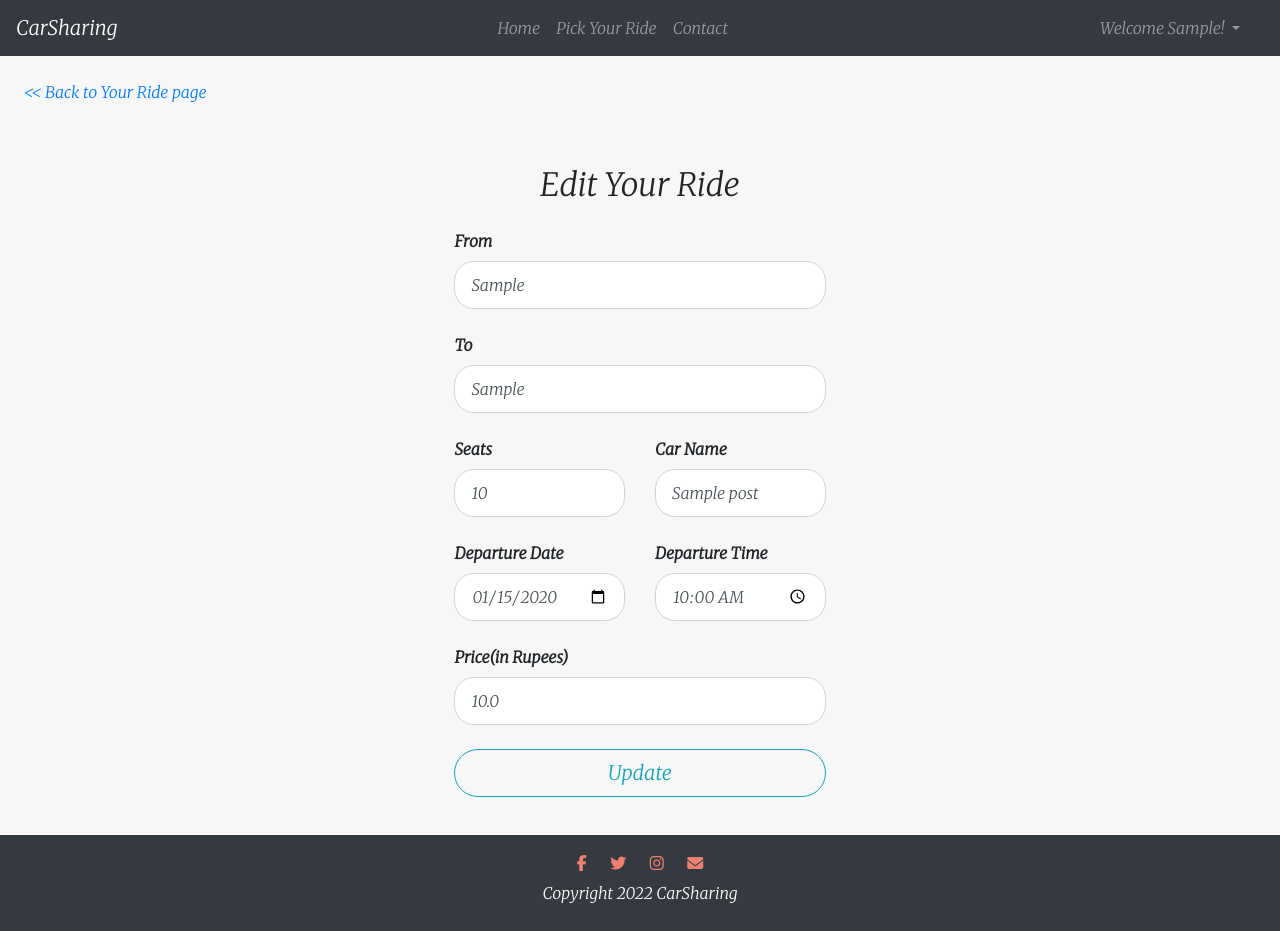
After one commit to bajpaiayush0128/django-car-sharing, a Django app: page /updateRide/1/ in a window 1280 px wide. The commit adds this page. Run offline with Django 4.2, Linux system fonts and the light colour scheme; a user stored in the database is signed in; tables that the repository leaves empty hold one stand-in row (values such as "Sample post"); some libraries are stand-ins or nearby versions.

Commit message:
created yourRide page to display all your publish rides and also created edit and delete functionalities for this

```diff
--- a/home/static/PubRide.css
+++ b/home/static/PubRide.css
@@ -13,33 +13,6 @@ body #top-section {
 .top-section {
   /* background-image: linear-gradient(45deg, #478ac9, #db545a); */
   padding: 3%;
-}
-
-.navbar-brand {
-  color: #fff;
-  font-weight: bold;
-  margin-left: 25px;
-}
-
-.navbar {
-  background-color: #191970;
-  z-index: 1;
-}
-
-#navbarcontent .nav {
-  margin: 0 0 0 0;
-}
-
-.nav-icon {
-  padding-right: 5px;
-}
-
-.navbar .dropdown-menu {
-  background-color: aliceblue;
-}
-
-.dropdown-menu a:hover {
-  background-color: #778899;
 }
 
 .row .form-control {
--- a/home/static/style.css
+++ b/home/static/style.css
@@ -57,7 +57,7 @@ background-size: cover;
 
 #choseRide {
   position: relative;
-  padding: 5% 7%;
+  padding: 3% 7%;
   text-align: center;
   margin: 2% auto;
   background-color: #fff;
@@ -97,7 +97,7 @@ background-size: cover;
 
 /* Feature Section */
 #features {
-  padding: 5% 7%;
+  padding: 3% 7%;
   position: relative;
   z-index: 1;
   background-color: #f7f7f7;
@@ -126,7 +126,7 @@ background-size: cover;
   background-color: #f7f7f7;
   border-radius: 10px;
   margin-bottom: 5px;
-  padding: 5% 7%;
+  padding: 3% 7%;
 }
 
 #testimonials h2 {
@@ -183,8 +183,12 @@ background-size: cover;
   margin: auto;
 }
 
-#contact-us{
-  padding: 5% 7%;
+#contact-us, #pickRide, #yourRide{
+  padding: 3% 7%;
+}
+
+#yourRide td i.edit{
+  cursor: pointer;
 }
 
 /* Footer Section */
--- /dev/null
+++ b/home/templates/editRide.html
@@ -0,0 +1,86 @@
+{% extends 'base.html' %}
+{% load static %}
+
+  {% block head %}
+  <title>Edit your Ride</title>
+  <link rel="stylesheet" href="{% static 'PubRide.css' %}" media="screen" />
+  {% endblock %}
+
+  {% block content %}
+  <a href="{% url 'home:yourRide' request.user.id %}" class="d-flex ml-4 my-4"> << Back to Your Ride page</a>
+  <section class="top-section" onload="resetting()">
+    <div class="container-fluid h-custom">
+      <!-- <h1 class="text-center my-2">Want to Earn?</h1>
+      <h3 class="text-center mb-3">Publish Your Ride...</h3>
+      <h5 class="text-center mb-5">
+        Save On Travel Cost By Sharing Your Ride With Passengers!
+      </h5> -->
+      <h2 class="pb-3">Edit Your Ride</h2>
+
+      <div class="row d-flex justify-content-center align-items-center h-100">
+        <div class="col-md-8 col-lg-6 col-xl-4 text-left">
+          <form name="form" method="POST">
+            {% csrf_token %}
+            <div class="row">
+              <div class="form-outline mb-4 col-sm-12">
+                <label class="form-label" for="source">From</label>
+                <input type="text" name="source" id="source" class="form-control form-control-lg"
+                  placeholder="From..." required="required" value="{{ride.source}}" />
+              </div>
+            </div>
+            <div class="row">
+              <div class="form-outline mb-4 col-sm-12">
+                <label class="form-label" for="destination">To</label>
+                <input type="text" name="destination" id="destination" class="form-control form-control-lg"
+                  placeholder="To..." required="required" value="{{ride.destination}}" />
+              </div>
+            </div>
+
+            <div class="row">
+              <div class="form-outline mb-4 col-sm-6">
+                <label class="form-label" for="vacant_seats">Seats</label>
+                <input type="number" name="vacant_seats" min="0" step="1" id="vacant_seats"
+                  class="form-control form-control-lg" placeholder="No. Of Passengers" maxlength="10"
+                  oninput="validity.valid||(value='');" required="required" value="{{ride.vacant_seats}}" />
+              </div>
+              <div class="form-outline mb-4 col-sm-6">
+                <label class="form-label" for="car_name">Car Name</label>
+                <input type="text" name="car_name" id="car_name" class="form-control form-control-lg"
+                  placeholder="Car/Model Name" required="required" value="{{ride.car_name}}"/>
+              </div>
+            </div>
+
+            <div class="row">
+              <div class="form-outline mb-4 col-sm-6">
+                <label class="form-label" for="date_of_trip">Departure Date</label>
+                <input type="date" name="date_of_trip" id="date_of_trip" class="form-control form-control-lg"
+                  placeholder="Departure Date" required="required" value="{{ride.date_of_trip|date:'Y-m-d'}}"/>
+              </div>
+              <div class="form-outline mb-4 col-sm-6">
+                <label class="form-label" for="time_of_trip">Departure Time</label>
+                <input type="time" name="time_of_trip" id="time_of_trip" class="form-control form-control-lg"
+                  placeholder="Departure Time" required="required" value="{{ride.time_of_trip|date:'H:i'}}"/>
+              </div>
+            </div>
+
+            <div class="row">
+              <div class="form-outline mb-4 col-sm-12">
+                <label class="form-label" for="price">Price(in Rupees)</label>
+                <input type="number" name="price" id="price" class="form-control form-control-lg"
+                oninput="validity.valid||(value='');" placeholder="Enter price for your trip" required="required" value="{{ride.price}}"/>
+              </div>
+            </div>
+
+            <div class="d-flex justify-content-center">
+              <button type="submit" class="btn btn-outline-info btn-block btn-lg">
+                Update
+              </button>
+            </div>
+          </form>
+        </div>
+      </div>
+    </div>
+  </section>
+
+  <script src="{% static 'PubRide.js' %}"></script>
+  {% endblock %}
--- a/home/templates/navbar.html
+++ b/home/templates/navbar.html
@@ -27,7 +27,7 @@
           </a>
           <div class="dropdown-menu" aria-labelledby="navbarDropdown">
             <a class="dropdown-item" href="{% url 'home:PubRide' %}">Publish A Ride</a>
-            <a class="dropdown-item" href="#">Your Rides</a>
+            <a class="dropdown-item" href="{% url 'home:yourRide' request.user.id %}">Your Rides</a>
             <div class="dropdown-divider"></div>
             <a class="dropdown-item" href="{% url 'home:logOut' %}">Sign Out</a>
           </div>
--- a/home/templates/pickRide.html
+++ b/home/templates/pickRide.html
@@ -9,10 +9,10 @@
 {% block rideactive %}active{% endblock rideactive %}
 
 {% block content %}
-<section id="chooseRide">
-    <div class="container d-block my-2 px-0 pb-5 text-left">
+<section id="pickRide">
+    <div class="container d-block my-2 px-0 pb-5">
         <h2 class="py-3">Pick your Ride</h2>
-        <form name="ChooseRideForm" action="{% url 'home:rides' %}" method="post">
+        <form name="ChooseRideForm" action="{% url 'home:rides' %}" method="post" class="text-left">
             {% csrf_token %}
             <div class="form-group">
                 <label for="leave">From</label>
--- a/home/urls.py
+++ b/home/urls.py
@@ -11,6 +11,9 @@ urlpatterns = [
     path('logOut/', views.logOut, name='logOut'),
     path('PubRide/', views.PubRide, name='PubRide'),
     path('pickRide/', views.pickRide, name='pickRide'),
+    path('yourRide/<int:user>/', views.yourRide, name='yourRide'),
+    path('updateRide/<int:id>/', views.updateRide, name='updateRide'),
+    path('deleteRide/<int:id>/', views.deleteRide, name='deleteRide'),
     path('rides/', views.rides, name='rides'),
     path('success/', views.success, name='success'),
     path('decrease_counter/<int:pk>/',
--- a/home/views.py
+++ b/home/views.py
@@ -22,6 +22,62 @@ def home(request):
 def pickRide(request):
     return render(request, "pickRide.html")
 
+def yourRide(request, user):
+    rides=Post.objects.filter(user=user)
+    print(rides)
+    context={"rides":rides}
+    return render(request, "yourRides.html", context)
+
+def updateRide(request, id):
+    context={}
+    if request.method=='POST':
+        source = request.POST['source']
+        destination = request.POST['destination']
+        vacant_seats = request.POST['vacant_seats']
+        date_of_trip = request.POST['date_of_trip']
+        time_of_trip = request.POST['time_of_trip']
+        price = request.POST['price']
+        car_name = request.POST.get('car_name')
+        ride=Post.objects.get(id=id)
+        ride.source=source
+        ride.destination=destination
+        ride.date_of_trip=date_of_trip
+        ride.time_of_trip=time_of_trip
+        ride.vacant_seats=vacant_seats
+        ride.car_name=car_name
+        ride.price=price
+
+        ride.save()
+        print(request.user.id)
+
+        messages.success(request, "Your Ride has been edited")
+
+        # Here we are concatinating logged in user_id with url
+        user_id=request.user.id
+        url = '/yourRide/{}'.format(user_id)  # yourRide/{{logged_in_user_id}}
+        return redirect(url)
+    else:
+        ride=Post.objects.get(id=id)
+        context.update({"ride":ride})
+    return render(request, "editRide.html", context)
+
+def deleteRide(request, id):
+    ride=Post.objects.get(id=id)
+
+    if ride:
+        ride.delete()
+
+        messages.success(request, "Your Ride has been deleted")
+
+        # Here we are concatinating logged in user_id with url
+        user_id=request.user.id
+        url = '/yourRide/{}'.format(user_id)  # yourRide/{{logged_in_user_id}}
+        return redirect(url)
+    else:
+        messages.error(request, "Some Problem Occured! Your Ride cannot be deleted. Please try again!")
+        return render(request, 'homepage.html')
+
+
 def contact(request):
     if request.method=='POST':
         name= request.POST.get('name')
@@ -38,6 +94,7 @@ def contact(request):
 def PubRide(request):
     if request.method == "POST":
         if request.user.is_authenticated:
+            user=request.user
             source = request.POST['source']
             destination = request.POST['destination']
             vacant_seats = request.POST['vacant_seats']
@@ -47,7 +104,7 @@ def PubRide(request):
             car_name = request.POST.get('car_name')
 
             post1 = Post(
-                source=source, destination=destination, vacant_seats=vacant_seats, date_of_trip=date_of_trip, time_of_trip=time_of_trip, price=price, car_name=car_name)
+                user=user,source=source, destination=destination, vacant_seats=vacant_seats, date_of_trip=date_of_trip, time_of_trip=time_of_trip, price=price, car_name=car_name)
 
             post1.save()
 
```
Also changed, not shown: home/templates/yourRides.html (added, +45 -0 lines).
